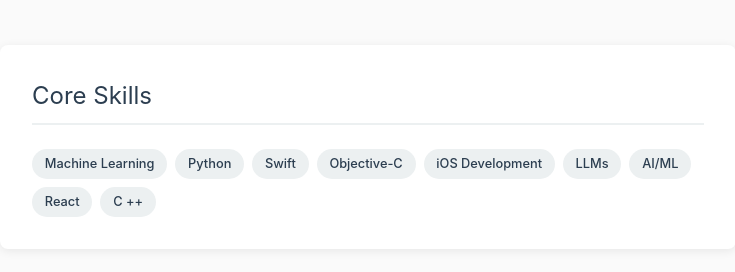
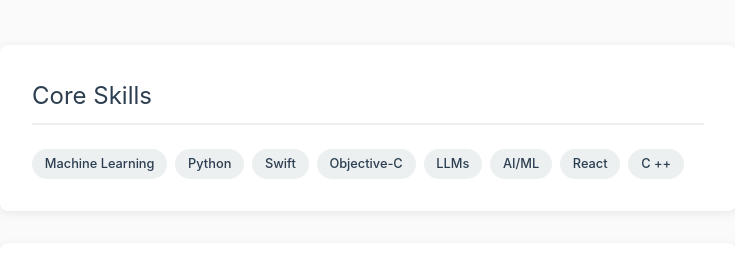
Before and after one commit to nithinrgaddam/nithin.ai, a plain HTML site: page index.html in a window 1280 px wide. Shown: the part 446-718 px from the top of the page, without its empty margins (272-1007 px from the left). Drawn offline with Linux system fonts and the light colour scheme.

Commit message:
skill removed

```diff
--- a/index.html
+++ b/index.html
@@ -251,7 +251,6 @@
                 <span class="skill-tag">Python</span>
                 <span class="skill-tag">Swift</span>
                 <span class="skill-tag">Objective-C</span>
-                <span class="skill-tag">iOS Development</span>
                 <span class="skill-tag">LLMs</span>
                 <span class="skill-tag">AI/ML</span>
                 <span class="skill-tag">React</span>
```
